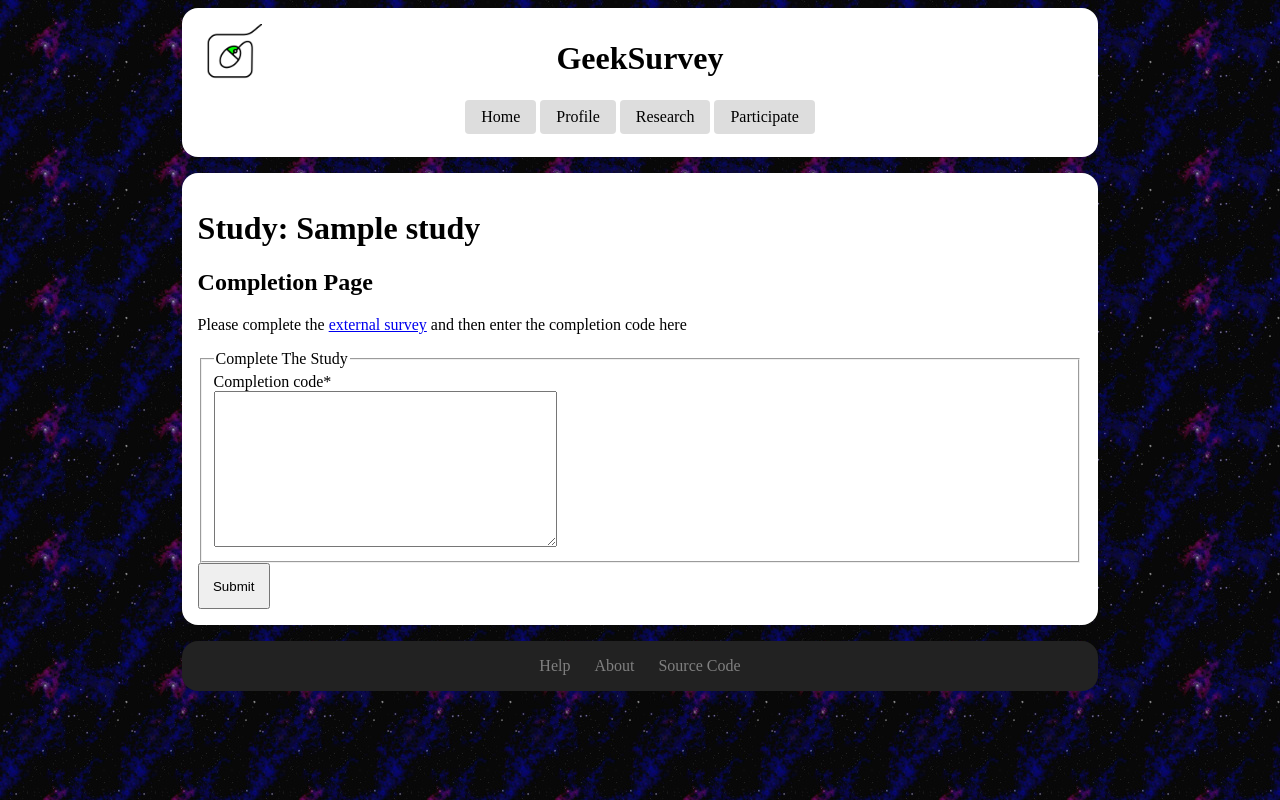
After one commit to NAU-SuperGeeks/geeksurvey, a Django app: page /study/complete/00000000-0000-0000-0000-000000000001/ in a window 1280 px wide. The commit adds this page. Run offline with Django 3.2, Linux system fonts and the light colour scheme; a user stored in the database is signed in; tables that the repository leaves empty hold one stand-in row (values such as "Sample post"); parts of the project's set-up code (start-up, migrations or seed data) failed here and were passed over; some libraries are stand-ins or nearby versions.

Commit message:
complete sprints 3 and 5

```diff
--- a/geeksurvey/forms.py
+++ b/geeksurvey/forms.py
@@ -28,3 +28,8 @@ class StudyUpdateForm(forms.ModelForm):
     class Meta:
         model = Study
         exclude = ['id', 'last_modified', 'enrolled', 'completed', 'owner', 'expiry_date', 'balance']
+
+class StudyCompleteForm(forms.ModelForm):
+    class Meta:
+        model = Study
+        fields = ['completion_code']
--- a/geeksurvey/models.py
+++ b/geeksurvey/models.py
@@ -41,11 +41,15 @@ class Study(models.Model):
 
     # begin enrollment criteria
 
-    # minimum age
+    # age
     min_age = models.PositiveSmallIntegerField(default=0)
+    max_age = models.PositiveSmallIntegerField(default=150)
 
-    # maximum Age
-    max_age = models.PositiveSmallIntegerField(default=150)
+    # years of experience
+    min_yoe = models.PositiveSmallIntegerField(default=0)
+    max_yoe = models.PositiveSmallIntegerField(default=150)
+
+    # TODO add more criteria
 
     id = models.UUIDField(primary_key=True, default=uuid.uuid4)
 
--- a/geeksurvey/templates/participate/index.html
+++ b/geeksurvey/templates/participate/index.html
@@ -4,6 +4,7 @@
 
 <h2> Participation Dashboard </h2>
 
+<!-- TODO make these real links -->
 <a href=""> Your Enrolled Studies </a>
 <br>
 <a href=""> Your Completed Studies </a>
--- /dev/null
+++ b/geeksurvey/templates/study/complete.html
@@ -0,0 +1,37 @@
+{% extends "base.html" %}
+
+{% load static %}
+{% load crispy_forms_tags %}
+
+{% block extra_head %}
+<style>
+  .content {
+    text-align:left !important;
+  }
+</style>
+
+{% endblock %}
+
+{% block content %}
+  <h1> Study: {{study.title}} </h1>
+  <h2> Completion Page </h2>
+  <p> Please complete the <a href="{{study.survey_url}}">external survey</a> and then enter the completion code here </p>
+
+  <form method="POST" enctype="multipart/form-data">
+  {% csrf_token %}
+  <fieldset class="form-group">
+      <legend class="border-bottom mb-4">Complete The Study</legend>
+      {{ complete_form|crispy }} <!-- Study Completion Form -->
+  </fieldset>
+  <div class="form-group">
+      <button class="btn btn-outline-info" type="submit">Submit</button>
+  </div>
+  <!--
+  <form action="{% url 'study_complete' study.id %}" method="POST">
+    {% csrf_token %}
+    <input type="text"/>
+    <input type="submit" value="Submit Completion Code" />
+  </form>
+  -->
+
+{% endblock %}
--- a/geeksurvey/urls.py
+++ b/geeksurvey/urls.py
@@ -28,6 +28,8 @@ urlpatterns = [
     path('participate/find/', views.part_discover, name='part_discover'),
     path('study/<uuid:study_id>/', views.study_landing_page, name='study_landing_page'),
     path('study/enroll/<uuid:study_id>/', views.study_enroll, name='study_enroll'),
+    path('study/enroll/<uuid:study_id>/fail/', views.study_enroll_fail, name='study_enroll_fail'),
+    path('study/complete/<uuid:study_id>/', views.study_complete, name='study_complete'),
     path('profile/', views.profile, name='profile'),
     path('profile/update/', views.profile_update, name='profile_update'),
     path('research/', views.research, name='research'),
--- a/geeksurvey/views.py
+++ b/geeksurvey/views.py
@@ -83,6 +83,8 @@ def study_update_helper(request, study, study_form):
     s_comp       = study_form.cleaned_data['compensation']
     s_min_age    = study_form.cleaned_data['min_age']
     s_max_age    = study_form.cleaned_data['max_age']
+    s_min_yoe    = study_form.cleaned_data['min_yoe']
+    s_max_yoe    = study_form.cleaned_data['max_yoe']
     study.owner           = request.user
     study.title           = s_title
     study.description     = s_descr
@@ -91,6 +93,8 @@ def study_update_helper(request, study, study_form):
     study.compensation    = s_comp
     study.min_age         = s_min_age
     study.max_age         = s_max_age
+    study.min_yoe         = s_min_yoe
+    study.max_yoe         = s_max_yoe
     study.last_modified   = datetime.now()
     study.expiry_date     = datetime.now()+timedelta(days=365)
     study.save()
@@ -109,15 +113,17 @@ def study_edit(request, study_id):
             messages.success(request, f'Your study has been updated!')
             return redirect('research')  # TODO redirect to research dashboard or study view page
     else:
-       study_form = StudyUpdateForm(instance=study)
+        study_form = StudyUpdateForm(instance=study)
 
-       # define custom labels for the form
-       study_form['compensation'].label = "Compensation (USD)"
-       study_form['min_age'].label = "Minimum Age for Participants"
-       study_form['max_age'].label = "Maximum Age for Participants"
-       context={'profile':profile,
+        # define custom labels for the form
+        study_form['compensation'].label = "Compensation (USD)"
+        study_form['min_age'].label = "Minimum Age for Participants"
+        study_form['max_age'].label = "Maximum Age for Participants"
+        study_form['min_yoe'].label = "Minimum Years of Experience"
+        study_form['max_yoe'].label = "Maximum Years of Experience"
+        context={'profile':profile,
                 'study_form':study_form}
-       return render(request, 'study/update.html', context)
+        return render(request, 'study/update.html', context)
 
 @login_required
 def study_create(request):
@@ -136,6 +142,8 @@ def study_create(request):
         study_form['compensation'].label = "Compensation (USD)"
         study_form['min_age'].label = "Minimum Age for Participants"
         study_form['max_age'].label = "Maximum Age for Participants"
+        study_form['min_yoe'].label = "Minimum Years of Experience"
+        study_form['max_yoe'].label = "Maximum Years of Experience"
         context={'profile':profile,
                  'study_form':study_form}
         return render(request, 'study/update.html', context)
@@ -158,9 +166,16 @@ def study_enroll(request, study_id):
     study = get_object_or_404(Study, pk=study_id)
     user_profile = Profile.objects.get(user=request.user)
 
-    if user_profile.age < study.min_age:
+    # enforce enrollment criteria
+    if user_profile.age < study.min_age or \
+       user_profile.age > study.max_age or \
+       user.profile.years_of_experience < study.min_yoe or \
+       user.profile.years_of_experience > study.max_yoe:
         # TODO specify why you cant enroll.
-        return redirect('working.html')
+        # if fail, go to failure page
+        return redirect('study_enroll_fail', study_id)
+
+    # if succeeed, go to study landing page
 
     # enroll the user
     study.enrolled.add(request.user)
@@ -173,3 +188,38 @@ def study_enroll(request, study_id):
         'owner_profile':owner_profile,
     }
     return redirect('study_landing_page', study_id)
+
+@login_required
+def study_enroll_fail(request, study_id):
+    study = get_object_or_404(Study, pk=study_id)
+    profile = Profile.objects.get(user=request.user)
+    context = {
+        'study':study,
+        'profile':profile,
+    }
+    return render(request, 'study/enroll_fail.html', context)
+
+@login_required
+def study_complete(request, study_id):
+    if request.method == 'POST':
+        study = get_object_or_404(Study, pk=study_id)
+        complete_form = StudyCompleteForm(request.POST)
+
+        if complete_form.is_valid():
+            code_input = complete_form.cleaned_data['completion_code']
+            if code_input == study.completion_code:
+                study.completed.add(request.user)
+                study.save()
+
+        return redirect('study_landing_page', study_id)
+    else:
+      study = get_object_or_404(Study, pk=study_id)
+
+      # redirect if user not enrolled
+      if request.user not in study.enrolled.all():
+          return redirect('home')
+
+      study.completion_code = ""  # set to none so info doesnt render for user
+      complete_form = StudyCompleteForm(instance=study)
+      context = {'study':study, 'complete_form':complete_form}
+      return render(request, 'study/complete.html', context)
```
Also changed, not shown: geeksurvey/templates/study/enroll_fail.html (added, +10 -0 lines), geeksurvey/templates/study/landing.html (+28 -6 lines).
